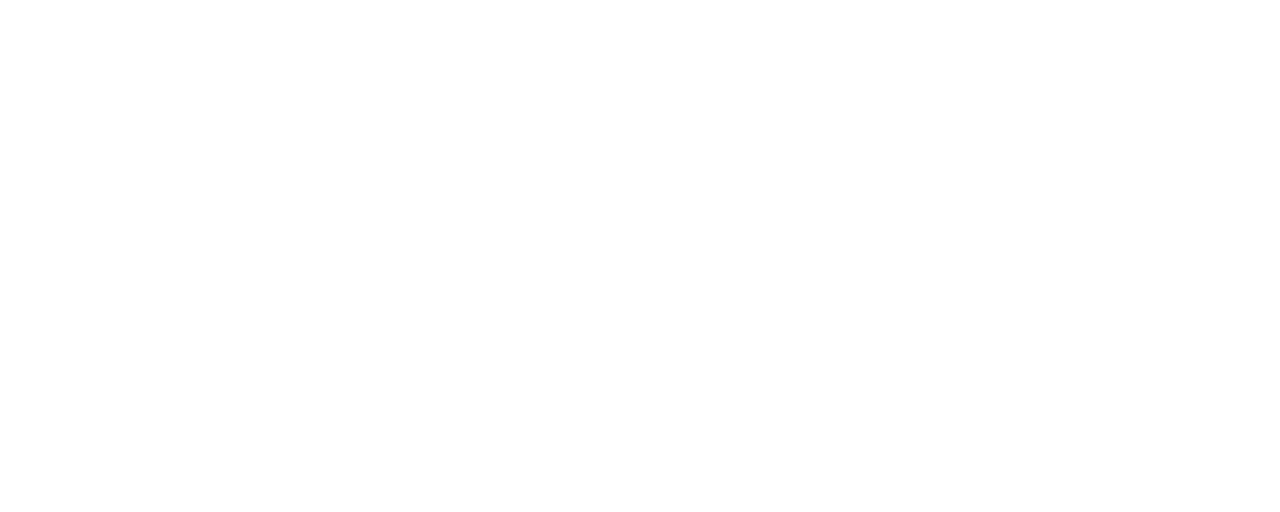
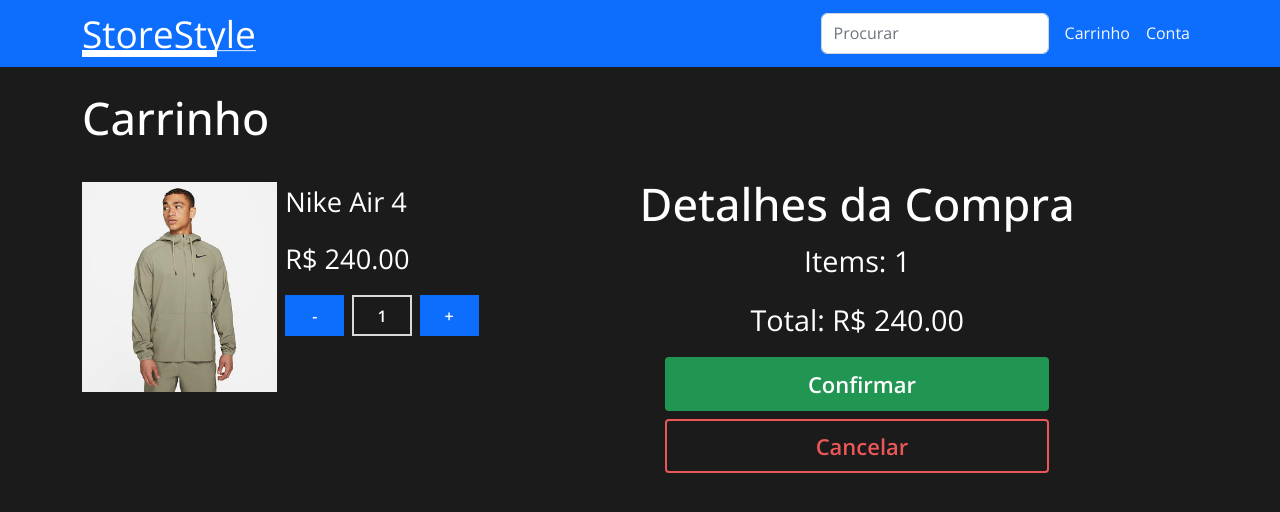
Before and after one commit to lsgabriel/shop-reactjs-web, a React (Create React App) app: page /cart in a window 1280 px wide. Before the commit this address had no page. Shown: the top 512 px of the page. Built offline with nearby package versions, Linux system fonts and the light colour scheme.

Commit message:
cart page

```diff
--- a/src/Navigation.js
+++ b/src/Navigation.js
@@ -4,6 +4,7 @@
 import Home from "./pages/Home";
 import Login from "./pages/Login";
 import Details from "./pages/Details";
+import Cart from "./pages/Cart";
 
 const Navigation = () =>{
     return(
@@ -11,6 +12,7 @@
             <Route path='/' element={<Home/>} />
             <Route path='/login' element={<Login/>} />
             <Route path='/details' element={<Details/>} />
+            <Route path='/cart' element={<Cart/>} />
         </Routes>
     );
 }
--- a/src/components/ButtonMd/index.js
+++ b/src/components/ButtonMd/index.js
@@ -3,8 +3,8 @@
 
 const ButtonMd = (props) => {
     return (
-        <Btn style={{backgroundColor:props.bg}}>
-            <a href="#">
+        <Btn style={{backgroundColor:props.bg,borderWidth:2,borderColor:props.border}}>
+            <a href="#" style={{color:props.linkColor}}>
                 {props.text}
             </a>
         </Btn>
--- a/src/components/Navbar/index.js
+++ b/src/components/Navbar/index.js
@@ -27,8 +27,11 @@
                             </form>
 
                             <li class="nav-item">
+                            <Link to='/cart'>
                                 <a class="nav-link text-light" href="#">Carrinho</a>
+                            </Link>
                             </li>
+
                             <li class="nav-item">
                             <Link to='/login'>
                                 <a class="nav-link text-light" href="#">Conta</a>
--- /dev/null
+++ b/src/pages/Cart/index.js
@@ -0,0 +1,55 @@
+import React from "react";
+import {Container} from './styles';
+import Navbar from "../../components/Navbar";
+
+import CardImg from '../../assets/card-img.png';
+
+import ButtonMd from "../../components/ButtonMd";
+
+const Cart = () =>{
+    return(
+        <Container>
+            <div style={{backgroundColor:"#0D6EFD"}}>
+                <Navbar/>
+            </div>
+
+            <div className="container">
+                <h1>Carrinho</h1>
+
+                <div className="row">
+                    <div className="items">
+
+                        <div className="item-card">
+                            <img src={CardImg} />
+                            <div className="text">
+                                <p>Nike Air 4</p>
+                                <p>R$ 240.00</p>
+
+                                <div className="buttons">
+                                    <button className="volume">-</button>
+                                    <button className="qtd">1</button>
+                                    <button className="volume">+</button>
+                                </div>
+                            </div>
+                        </div>
+                    </div>
+
+
+                    <div className="price">
+                        <h1>Detalhes da Compra</h1>
+                        <p>Items: 1</p>
+                        <p>Total: R$ 240.00</p>
+
+                        <div className="payment-confirmation">
+                            <ButtonMd bg="#219653" text="Confirmar"/>
+                                <span className="mb-2"></span>
+                            <ButtonMd bg="#1B1B1B" border="#EB5757" linkColor="#EB5757" text="Cancelar"/>
+                        </div>
+                    </div>
+                </div>
+            </div>
+        </Container>
+    );
+}
+
+export default Cart;
--- /dev/null
+++ b/src/pages/Cart/styles.js
@@ -0,0 +1,70 @@
+import styled from "styled-components";
+
+export const Container = styled.div`
+    background-color:#1B1B1B;height:100vh;
+
+    h1{
+        color: white;padding-top:1.5rem;font-size: 2.813rem;
+
+        @media only screen and (max-width: 500px){font-size: 2.2rem;}
+    }
+
+    p{
+        color: white;font-size: 1.8rem;
+
+        @media only screen and (max-width: 500px){
+            font-size: 1.1rem;
+        }
+    }
+
+    .row{
+        .items{
+            width: 40vw;
+            @media only screen and (max-width: 1100px){width:100vw}
+            @media only screen and (max-width: 500px){width:95vw}
+
+            .item-card{
+                display: flex;flex-direction:row;
+                margin-bottom: 1.5rem;gap:0.50rem;
+                margin-top: 1.8rem;
+
+                img{width:40%;}
+                .text{
+                    width:48%;
+
+                    p{font-size: 1.7rem;color:white;}
+
+                    .buttons{
+                        width:55vw;
+
+                        button{
+                            width:3.7rem;margin-inline-end: 0.5rem;
+                            font-weight:600;color:white;padding:0.4rem;
+                            @media only screen and (max-width: 500px){width:3.5rem;padding:0.2rem;}
+                        }
+                        .volume{
+                            background-color: #0D6EFD;border:solid 2px #0D6EFD;
+                            &:hover{opacity:0.7}
+                        }
+
+                        .qtd{
+                            background-color: #1B1B1B;border:solid 2px #D9D9D9;
+                        }
+                    }
+                }
+            }
+        }
+
+        .price{
+            width: 43vw;text-align:center;
+            @media only screen and (max-width: 1100px){width:100vw;margin-top:1.5rem}
+            @media only screen and (max-width: 500px){width:100vw;margin-top:1.5rem}
+
+            .payment-confirmation{
+                display: flex;justify-content:center;
+                flex-direction:column;align-items:center;
+                margin-block:1rem;
+            }
+        }
+    }
+`;
```
